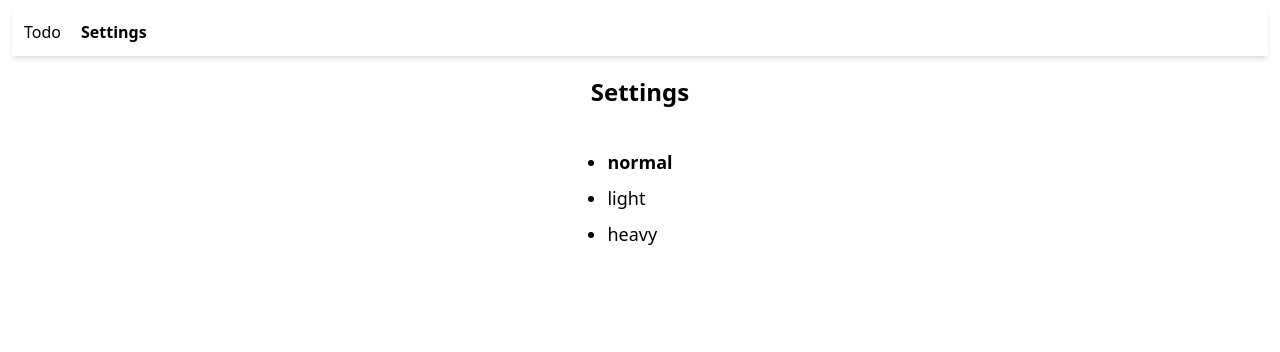
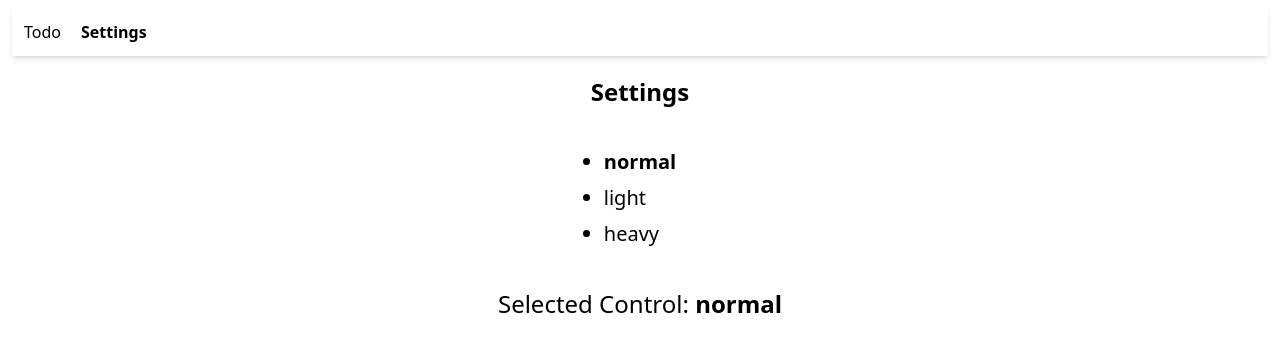
Before and after one commit to alonzojoe/ad-ts, a React (Vite) app: page /settings in a window 1280 px wide. Shown: the top 352 px of the page. Built offline with nearby package versions, Linux system fonts and the light colour scheme.

Commit message:
Refactor Settings make it Generic Component

```diff
--- a/src/pages/Settings.tsx
+++ b/src/pages/Settings.tsx
@@ -10,18 +10,41 @@ const Settings = () => {
   return (
     <Container>
       <h1 className="text-2xl font-bold">Settings</h1>
-      <ul className="list-disc space-y-2 text-lg mt-5">
-        {SETTINGS.map((item, index) => (
+      <Options
+        selections={SETTINGS}
+        selected={active}
+        onSelect={(theme) => setActive(theme)}
+      />
+      <p className="my-5 text-2xl">
+        Selected Control: <span className="font-bold">{active}</span>
+      </p>
+    </Container>
+  );
+};
+
+type OptionsProps<T> = {
+  selections: readonly T[];
+  selected: T;
+  onSelect: (theme: T) => void;
+};
+
+const Options = <T extends string | number>({
+  selections,
+  selected,
+  onSelect,
+}: OptionsProps<T>) => {
+  return (
+    <ul className="list-disc space-y-2 text-xl mt-5">
+      {selections.map((item, index) => (
         <li
-            className={`cursor-pointer ${active === item ? "font-bold" : ""}`}
+          className={`cursor-pointer ${selected === item ? "font-bold" : ""}`}
           key={`item-${index}`}
-            onClick={() => setActive(item)}
+          onClick={() => onSelect(item)}
         >
           {item}
         </li>
       ))}
     </ul>
-    </Container>
   );
 };
 
```
Lines whose indentation alone changed are shown as unchanged.
